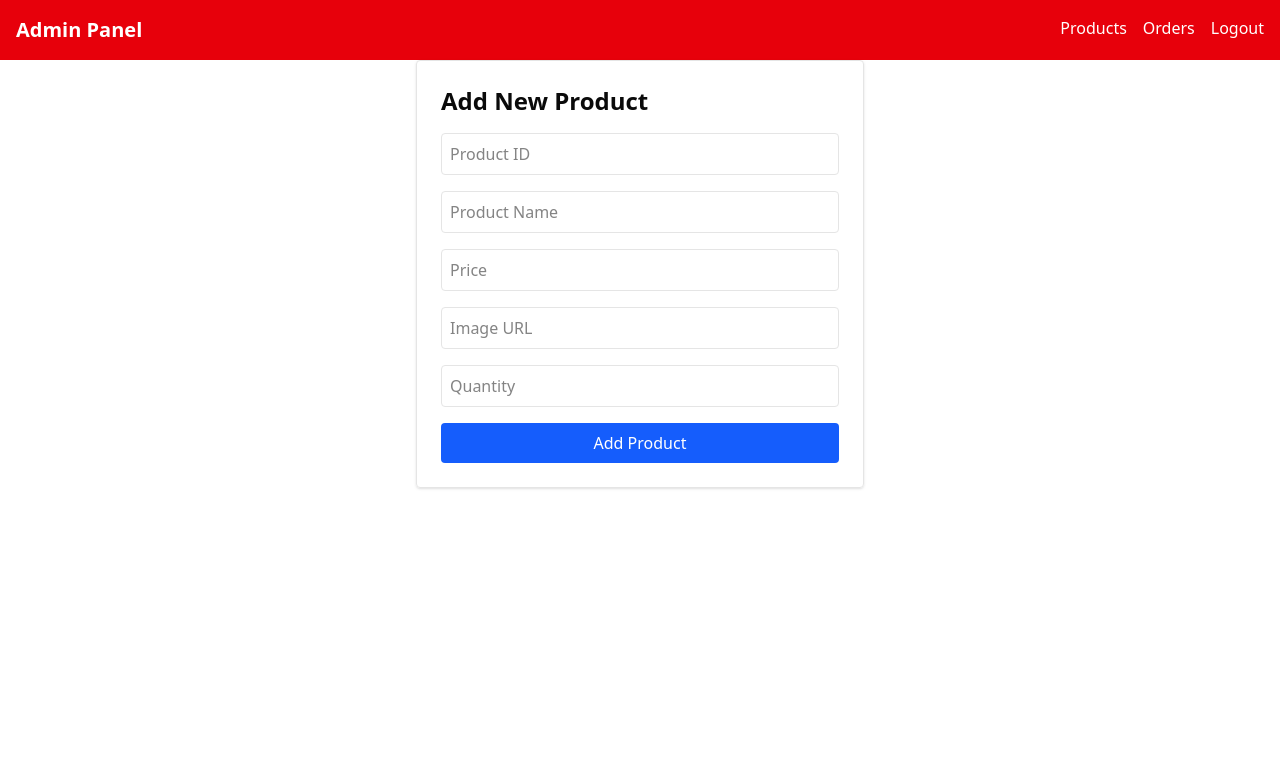
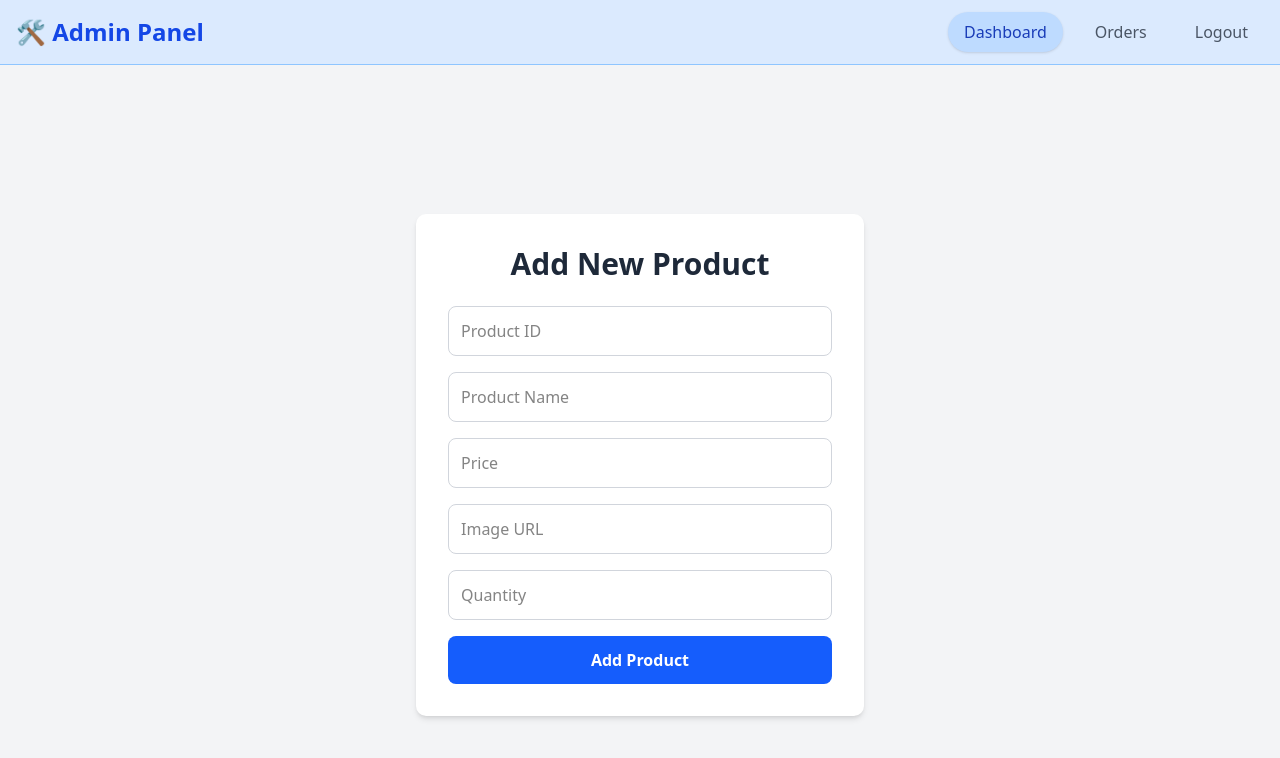
Before and after one commit to meenakshysudhir/E-commerce, a React (Vite) app: page /admin/dashboard in a window 1280 px wide. Shown: the top 758 px of the page. Built offline with nearby package versions, Linux system fonts and the light colour scheme.

Commit message:
something

```diff
--- a/src/App.tsx
+++ b/src/App.tsx
@@ -25,7 +25,7 @@ const App = () => {
             <>
               <UserNav />
               <User />
-              <Cart />
+
             </>
           }
         />
@@ -33,6 +33,8 @@ const App = () => {
           path="/user/cart"
           element={
             <>
+                          <UserNav />
+
               <Cart />
             </>
           }
--- a/src/admin/admin.tsx
+++ b/src/admin/admin.tsx
@@ -20,11 +20,9 @@ export default function ProductForm() {
 
   const [message, setMessage] = useState<string>("");
 
-  // Handle input changes
   function handleChange(e: React.ChangeEvent<HTMLInputElement>) {
     const { name, value } = e.target;
 
-    // For numeric fields convert to number or empty string
     if (["id", "price", "quantity"].includes(name)) {
       setFormData(prev => ({
         ...prev,
@@ -38,11 +36,9 @@ export default function ProductForm() {
     }
   }
 
-  // On form submit
   async function handleSubmit(e: React.FormEvent) {
     e.preventDefault();
 
-    // Basic validation: all fields required
     if (
       formData.id === "" ||
       !formData.name ||
@@ -58,27 +54,27 @@ export default function ProductForm() {
       const response = await axios.post("http://localhost:8000/admin/products", formData, {
         headers: { "Content-Type": "application/json" },
       });
-      setMessage(`Product added: ${response.data.name}`);
+      setMessage(`✅ Product added: ${response.data.name}`);
       setFormData({ id: "", name: "", price: "", image: "", quantity: "" });
     } catch (error: any) {
       setMessage(
-        error.response?.data?.detail || "Failed to add product. Try again."
+        error.response?.data?.detail || "❌ Failed to add product. Try again."
       );
     }
   }
 
   return (
-    <div className="max-w-md mx-auto p-6 border rounded shadow">
-      <h2 className="text-2xl mb-4 font-semibold">Add New Product</h2>
-      <form onSubmit={handleSubmit} className="flex flex-col gap-4">
+    <div className="min-h-screen flex items-center justify-center bg-gray-100 px-4">
+      <div className="w-full max-w-md bg-white p-8 rounded-lg shadow-md">
+        <h2 className="text-3xl font-bold mb-6 text-center text-gray-800">Add New Product</h2>
+        <form onSubmit={handleSubmit} className="space-y-4">
           <input
             type="number"
             name="id"
             placeholder="Product ID"
             value={formData.id}
             onChange={handleChange}
-          required
-          className="border p-2 rounded"
+            className="w-full border border-gray-300 p-3 rounded-md focus:outline-none focus:ring-2 focus:ring-blue-500"
           />
           <input
             type="text"
@@ -86,8 +82,7 @@ export default function ProductForm() {
             placeholder="Product Name"
             value={formData.name}
             onChange={handleChange}
-          required
-          className="border p-2 rounded"
+            className="w-full border border-gray-300 p-3 rounded-md focus:outline-none focus:ring-2 focus:ring-blue-500"
           />
           <input
             type="number"
@@ -96,8 +91,7 @@ export default function ProductForm() {
             step="0.01"
             value={formData.price}
             onChange={handleChange}
-          required
-          className="border p-2 rounded"
+            className="w-full border border-gray-300 p-3 rounded-md focus:outline-none focus:ring-2 focus:ring-blue-500"
           />
           <input
             type="text"
@@ -105,8 +99,7 @@ export default function ProductForm() {
             placeholder="Image URL"
             value={formData.image}
             onChange={handleChange}
-          required
-          className="border p-2 rounded"
+            className="w-full border border-gray-300 p-3 rounded-md focus:outline-none focus:ring-2 focus:ring-blue-500"
           />
           <input
             type="number"
@@ -114,18 +107,26 @@ export default function ProductForm() {
             placeholder="Quantity"
             value={formData.quantity}
             onChange={handleChange}
-          required
-          className="border p-2 rounded"
+            className="w-full border border-gray-300 p-3 rounded-md focus:outline-none focus:ring-2 focus:ring-blue-500"
           />
 
           <button
             type="submit"
-          className="bg-blue-600 text-white py-2 rounded hover:bg-blue-700"
+            className="w-full bg-blue-600 text-white py-3 rounded-md font-semibold hover:bg-blue-700 transition duration-200"
           >
             Add Product
           </button>
         </form>
-      {message && <p className="mt-4 text-center">{message}</p>}
+        {message && (
+          <p
+            className={`mt-4 text-center font-medium ${
+              message.startsWith("✅") ? "text-green-600" : "text-red-600"
+            }`}
+          >
+            {message}
+          </p>
+        )}
+      </div>
     </div>
   );
 }
--- a/src/components/ui/adminnav.tsx
+++ b/src/components/ui/adminnav.tsx
@@ -1,14 +1,55 @@
-import { Link } from "react-router-dom";
+// import { Link } from "react-router-dom";
+
+// const AdminNav = () => {
+//   return (
+//     <nav className="bg-red-600 text-white p-4 flex justify-between">
+//       <h1 className="text-xl font-bold">Admin Panel</h1>
+//       <div className="space-x-4">
+//         {/* <Link to="/admin/dashboard" className="hover:underline">Dashboard</Link> */}
+//         <Link to="/admin/dashboard" className="hover:underline">Products</Link>
+//         <Link to="/admin/orders" className="hover:underline">Orders</Link>
+//         <Link to="/admin/login" className="hover:underline">Logout</Link>
+//       </div>
+//     </nav>
+//   );
+// };
+
+// export default AdminNav;
+
+
+
+  import { Link, useLocation } from "react-router-dom";
 
   const AdminNav = () => {
+    const location = useLocation();
+
+    const navItems = [
+      { name: "Dashboard", path: "/admin/dashboard" },
+      // { name: "Products", path: "/admin/admin" },
+      { name: "Orders", path: "/admin/orders" },
+      { name: "Logout", path: "/admin/login" },
+    ];
+
     return (
-    <nav className="bg-red-600 text-white p-4 flex justify-between">
-      <h1 className="text-xl font-bold">Admin Panel</h1>
-      <div className="space-x-4">
-        {/* <Link to="/admin/dashboard" className="hover:underline">Dashboard</Link> */}
-        <Link to="/admin/dashboard" className="hover:underline">Products</Link>
-        <Link to="/admin/orders" className="hover:underline">Orders</Link>
-        <Link to="/admin/login" className="hover:underline">Logout</Link>
+      <nav className="bg-blue-100 border-b border-blue-300 shadow-sm">
+        <div className="max-w-7xl mx-auto px-4 py-3 flex flex-col sm:flex-row items-center justify-between">
+          <h1 className="text-2xl font-semibold text-blue-700 mb-2 sm:mb-0">🛠️ Admin Panel</h1>
+          <div className="flex space-x-2 sm:space-x-4">
+            {navItems.map((item) => (
+              <Link
+                key={item.name}
+                to={item.path}
+                className={`px-4 py-2 rounded-full text-sm sm:text-base transition-all duration-300
+                  ${
+                    location.pathname === item.path
+                      ? "bg-blue-200 text-blue-800 font-medium shadow-sm"
+                      : "text-gray-600 hover:bg-blue-200 hover:text-blue-800"
+                  }`}
+              >
+                {item.name}
+              </Link>
+            ))}
+          </div>
         </div>
       </nav>
     );
--- a/src/components/ui/usernav.tsx
+++ b/src/components/ui/usernav.tsx
@@ -1,13 +1,51 @@
-import { Link } from "react-router-dom";
+// import { Link } from "react-router-dom";
+
+// const UserNav = () => {
+//   return (
+//     <nav className="bg-blue-600 text-white p-4 flex justify-between">
+//       <h1 className="text-xl font-bold">User Panel</h1>
+//       <div className="space-x-4">
+//         <Link to="/user" className="hover:underline">Dashboard</Link>
+//         <Link to="cart" className="hover:underline">Cart</Link>
+//         <Link to="/" className="hover:underline">Logout</Link>
+//       </div>
+//     </nav>
+//   );
+// };
+
+// export default UserNav;
+
+import { Link, useLocation } from "react-router-dom";
 
 const UserNav = () => {
+  const location = useLocation();
+
+  const navItems = [
+    { name: "Dashboard", path: "/user" },
+    { name: "Cart", path: "/user/cart" },
+    { name: "Logout", path: "/" },
+  ];
+
   return (
-    <nav className="bg-blue-600 text-white p-4 flex justify-between">
-      <h1 className="text-xl font-bold">User Panel</h1>
-      <div className="space-x-4">
-        <Link to="/user/dashboard" className="hover:underline">Dashboard</Link>
-        <Link to="/cart" className="hover:underline">Cart</Link>
-        <Link to="/" className="hover:underline">Logout</Link>
+    <nav className="bg-white border-b border-gray-200 shadow-sm">
+      <div className="max-w-7xl mx-auto px-4 py-3 flex flex-col sm:flex-row items-center justify-between">
+        <h1 className="text-2xl font-semibold text-blue-700 mb-2 sm:mb-0">🛍️ User Panel</h1>
+        <div className="flex space-x-2 sm:space-x-4">
+          {navItems.map((item) => (
+            <Link
+              key={item.name}
+              to={item.path}
+              className={`px-4 py-2 rounded-full text-sm sm:text-base transition-all duration-300
+                ${
+                  location.pathname === item.path
+                    ? "bg-blue-100 text-blue-700 font-medium shadow-sm"
+                    : "text-gray-600 hover:bg-blue-50 hover:text-blue-700"
+                }`}
+            >
+              {item.name}
+            </Link>
+          ))}
+        </div>
       </div>
     </nav>
   );
--- a/src/user/user.tsx
+++ b/src/user/user.tsx
@@ -3,38 +3,30 @@
 // import { ShoppingCart } from "lucide-react";
 // import axios from "axios";
 
-// // Types
 // type Product = {
 //   id: number;
 //   name: string;
 //   price: number;
-//   image: string;
+//   image: string;  // This will now be a Cloudinary URL from backend
 // };
-
-// // Static userId for this example (in real use, get from login/session)
-// const userId = "user123";
 
 // const User = () => {
 //   const [products, setProducts] = useState<Product[]>([]);
 
 //   useEffect(() => {
 //     axios.get("http://127.0.0.1:8000/products")
-//       .then((response) => setProducts(response.data))
-//       .catch((error) => console.error("Error fetching products:", error));
+//       .then((res) => setProducts(res.data))
+//       .catch((err) => console.error("Failed to fetch:", err));
 //   }, []);
 
-//   const addToCart = (product: Product) => {
-//     axios.post("http://127.0.0.1:8000/cart/add", {
-//       product_id: product.id,
-//       user_id: userId
-//     })
-//     .then((response) => {
-//       alert(`${product.name} added to cart!`);
-//     })
-//     .catch((error) => {
-//       console.error("Error adding to cart:", error);
+//   const addToCart = async (productId: number) => {
+//     try {
+//       await axios.post("http://127.0.0.1:8000/cart/add", { product_id: productId });
+//       alert("Product added to cart!");
+//     } catch (err) {
+//       console.error("Add to cart failed:", err);
 //       alert("Failed to add to cart.");
-//     });
+//     }
 //   };
 
 //   return (
@@ -42,23 +34,16 @@
 //       <h1 className="text-4xl font-bold mb-8 text-gray-800">Shop Products 🛍️</h1>
 //       <div className="grid grid-cols-1 sm:grid-cols-2 md:grid-cols-3 gap-6">
 //         {products.map((product) => (
-//           <div
-//             key={product.id}
-//             className="bg-white p-4 rounded-2xl shadow-md border hover:shadow-lg transition"
-//           >
+//           <div key={product.id} className="bg-white p-4 rounded-2xl shadow-md border">
 //             <img
-//               src={product.image}
+//               src={product.image}  // Use Cloudinary URL directly
 //               alt={product.name}
 //               className="w-full h-48 object-cover rounded-xl mb-4"
 //             />
-//             <h2 className="text-lg font-semibold text-gray-900">
-//               {product.name}
-//             </h2>
-//             <p className="text-green-600 font-bold text-md mb-4">
-//               ₹{product.price.toLocaleString()}
-//             </p>
+//             <h2 className="text-lg font-semibold text-gray-900">{product.name}</h2>
+//             <p className="text-green-600 font-bold text-md mb-4">₹{product.price}</p>
 //             <button
-//               onClick={() => addToCart(product)}
+//               onClick={() => addToCart(product.id)}
 //               className="w-full bg-blue-600 hover:bg-blue-700 text-white px-4 py-2 rounded-xl flex items-center justify-center gap-2"
 //             >
 //               <ShoppingCart className="w-4 h-4" /> Add to Cart
@@ -71,25 +56,59 @@
 // };
 
 // export default User;
+
 import React, { useState, useEffect } from "react";
-import { ShoppingCart } from "lucide-react";
+import { ShoppingCart, Star, StarHalf, StarOff } from "lucide-react";
 import axios from "axios";
 
 type Product = {
   id: number;
   name: string;
   price: number;
-  image: string;  // This will now be a Cloudinary URL from backend
+  image: string;
+  rating?: number; // optional since we're adding it locally
+};
+
+// ⭐ Star rating component
+const StarRating = ({ rating }: { rating: number }) => {
+  const full = Math.floor(rating);
+  const half = rating % 1 >= 0.5;
+  const empty = 5 - full - (half ? 1 : 0);
+
+  return (
+    <div className="flex items-center text-yellow-400 mb-2">
+      {[...Array(full)].map((_, i) => (
+        <Star key={`full-${i}`} fill="currentColor" stroke="none" className="w-4 h-4" />
+      ))}
+      {half && <StarHalf key="half" fill="currentColor" stroke="none" className="w-4 h-4" />}
+      {[...Array(empty)].map((_, i) => (
+        <StarOff key={`empty-${i}`} className="w-4 h-4" />
+      ))}
+    </div>
+  );
 };
 
 const User = () => {
   const [products, setProducts] = useState<Product[]>([]);
 
   useEffect(() => {
-    axios.get("http://127.0.0.1:8000/products")
-      .then((res) => setProducts(res.data))
+    axios
+      .get("http://127.0.0.1:8000/products")
+      .then((res) => {
+        // Assign random rating to each product
+        const ratedProducts = res.data.map((product: Product) => ({
+          ...product,
+          rating: getRandomRating(),
+        }));
+        setProducts(ratedProducts);
+      })
       .catch((err) => console.error("Failed to fetch:", err));
   }, []);
+
+  const getRandomRating = () => {
+    const ratings = [1, 1.5, 2, 2.5, 3, 3.5, 4, 4.5, 5];
+    return ratings[Math.floor(Math.random() * ratings.length)];
+  };
 
   const addToCart = async (productId: number) => {
     try {
@@ -108,11 +127,12 @@ const User = () => {
         {products.map((product) => (
           <div key={product.id} className="bg-white p-4 rounded-2xl shadow-md border">
             <img
-              src={product.image}  // Use Cloudinary URL directly
+              src={product.image}
               alt={product.name}
               className="w-full h-48 object-cover rounded-xl mb-4"
             />
             <h2 className="text-lg font-semibold text-gray-900">{product.name}</h2>
+            <StarRating rating={product.rating || 0} />
             <p className="text-green-600 font-bold text-md mb-4">₹{product.price}</p>
             <button
               onClick={() => addToCart(product.id)}
```
Lines whose indentation alone changed are shown as unchanged.
